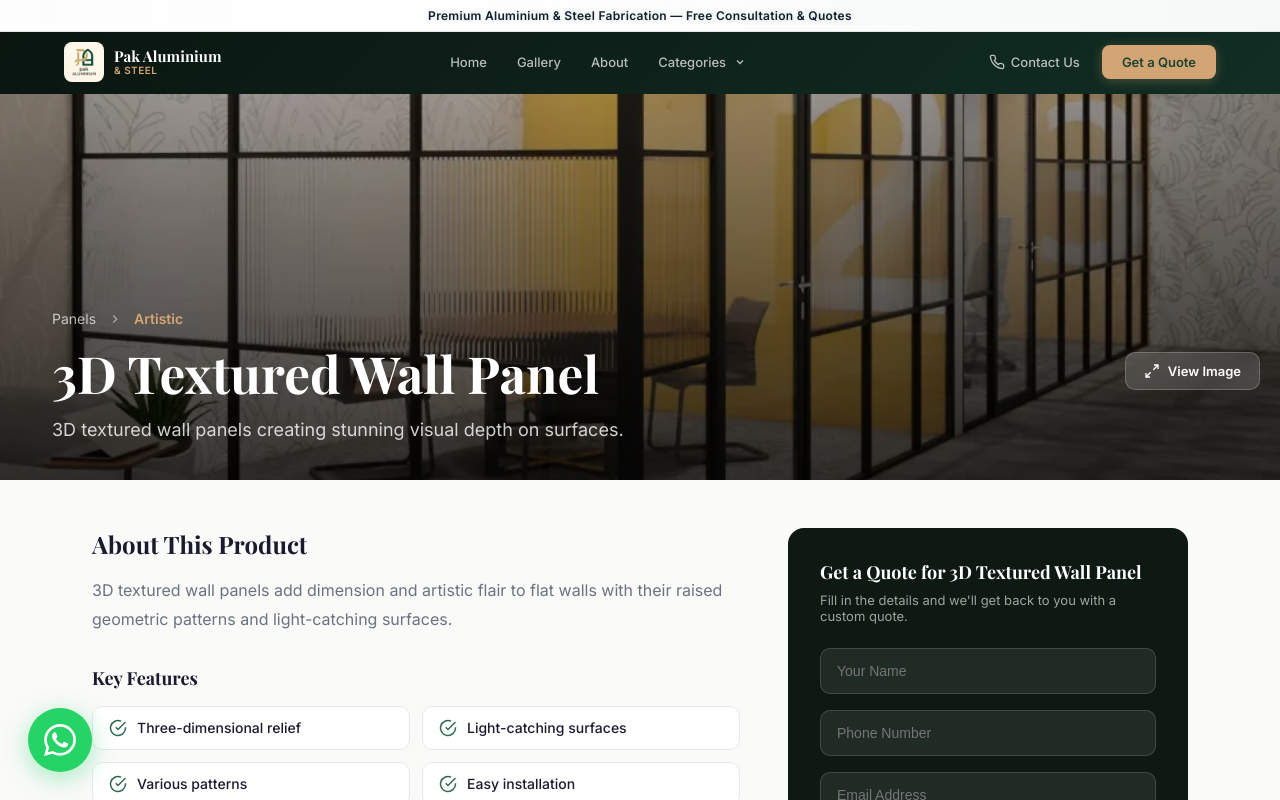
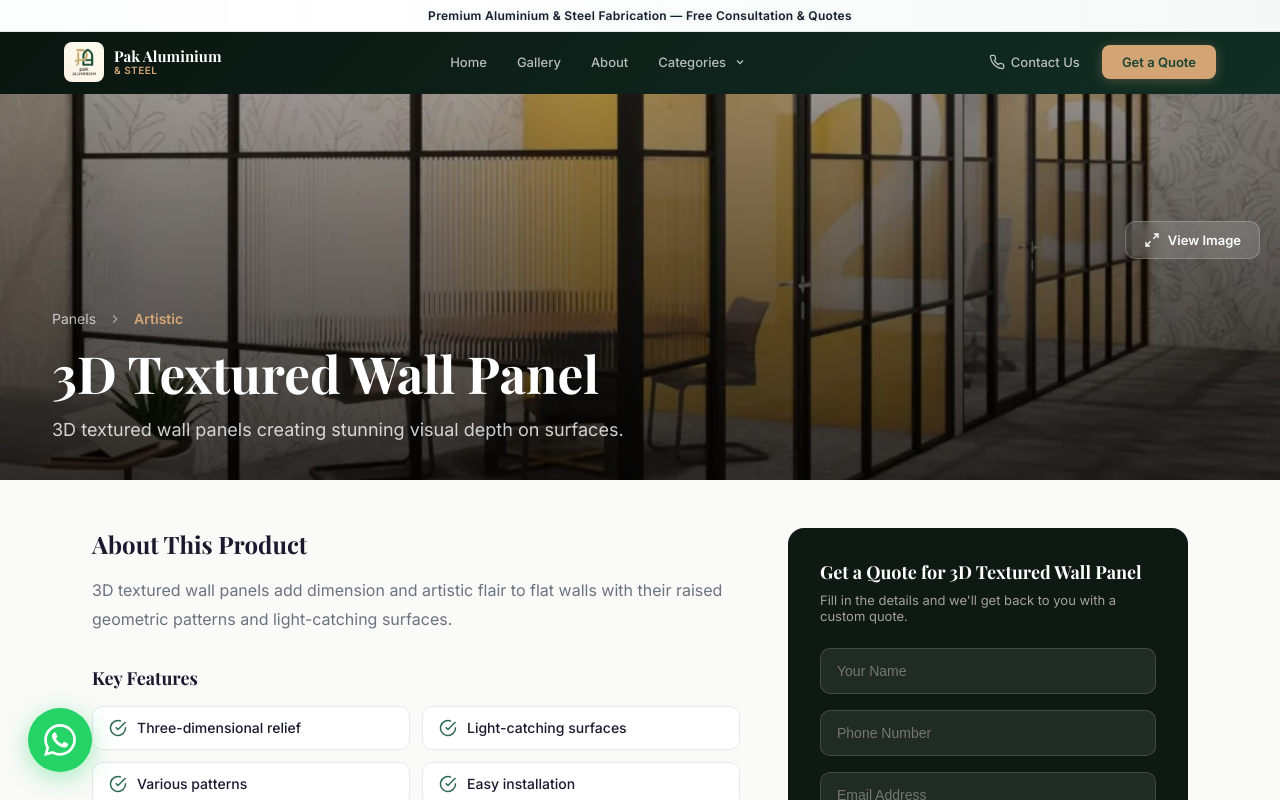
Before and after one commit to shahidburhan37-dotcom/pak-aluminium-steel, a React (Vite) app: page /product/3d-textured-wall-panel in a window 1280 px wide. Shown: the top 800 px of the page. Built offline with nearby package versions, Linux system fonts and the light colour scheme.

Commit message:
fix: View Image button centered vertically on hero, no scroll needed

```diff
--- a/src/pages/ProductDetail.jsx
+++ b/src/pages/ProductDetail.jsx
@@ -91,7 +91,8 @@ export default function ProductDetail() {
         <button
           onClick={() => setLightbox(true)}
           style={{
-            position: 'absolute', bottom: 90, right: 20, zIndex: 10,
+            position: 'absolute', top: '50%', right: 20, zIndex: 10,
+            transform: 'translateY(-50%)',
             display: 'flex', alignItems: 'center', gap: 8,
             padding: '10px 18px', borderRadius: 10,
             background: 'rgba(255,255,255,0.15)', backdropFilter: 'blur(10px)',
```
